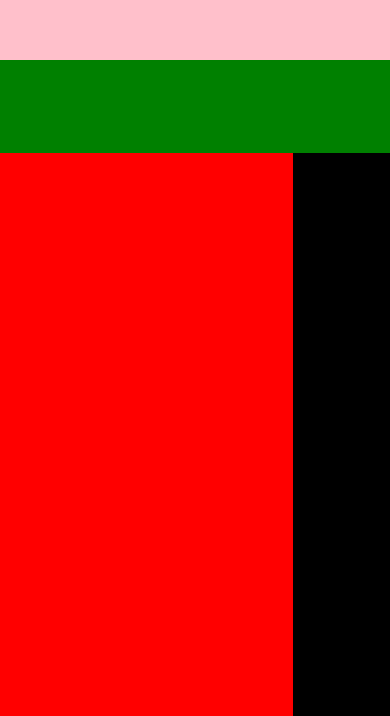
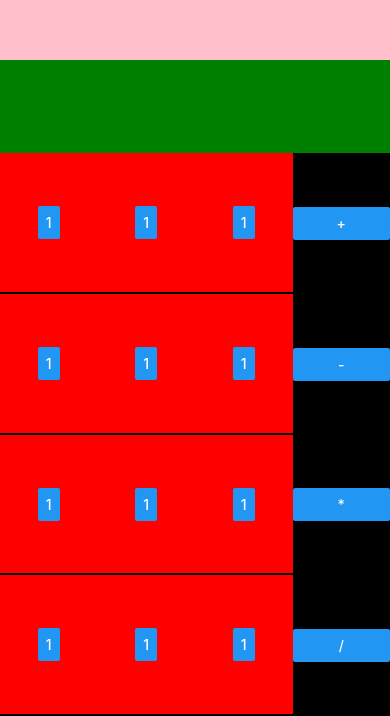
Before and after one commit to conoroshea1996/React-native-Calculator, a React Native app: screen / in a window 390 px wide. Shown: the part 128-844 px from the top of the page. Built offline with nearby package versions, Linux system fonts and the light colour scheme.

Commit message:
add buttons to layout and more styling

```diff
--- a/App.js
+++ b/App.js
@@ -10,8 +10,7 @@ import React from 'react';
 import {
   StyleSheet,
   View,
-  Text,
-  StatusBar,
+  Button
 } from 'react-native';
 
 import {
@@ -22,14 +21,40 @@ import {
   ReloadInstructions,
 } from 'react-native/Libraries/NewAppScreen';
 
-const App: () => React$Node = () => {
+const App = () => {
   return (
     <View style={styles.container}>
       <View style={styles.result}></View>
       <View style={styles.calculation} ></View>
       <View style={styles.buttons} >
-        <View style={styles.numbers}></View>
-        <View style={styles.operations}></View>
+        <View style={styles.numbers}>
+          <View style={styles.rows} >
+            <Button title='1' />
+            <Button title='1' />
+            <Button title='1' />
+          </View>
+          <View style={styles.rows} >
+            <Button title='1' />
+            <Button title='1' />
+            <Button title='1' />
+          </View>
+          <View style={styles.rows} >
+            <Button title='1' />
+            <Button title='1' />
+            <Button title='1' />
+          </View>
+          <View style={styles.rows} >
+            <Button title='1' />
+            <Button title='1' />
+            <Button title='1' />
+          </View>
+        </View>
+        <View style={styles.operations}>
+          <Button title='+' />
+          <Button title='-' />
+          <Button title='*' />
+          <Button title='/' />
+        </View>
       </View>
     </View>
   );
@@ -49,7 +74,15 @@ const styles = StyleSheet.create({
   },
   buttons: {
     flex: 6,
-    flexDirection: 'row'
+    flexDirection: 'row',
+  },
+  rows: {
+    flexDirection: 'row',
+    flex: 1,
+    borderBottomColor: 'black',
+    borderBottomWidth: 2,
+    justifyContent: 'space-around',
+    alignItems: "center"
   },
   numbers: {
     flex: 3,
@@ -57,7 +90,8 @@ const styles = StyleSheet.create({
   },
   operations: {
     flex: 1,
-    backgroundColor: 'black'
+    backgroundColor: 'black',
+    justifyContent: 'space-around',
   }
 });
 
```
